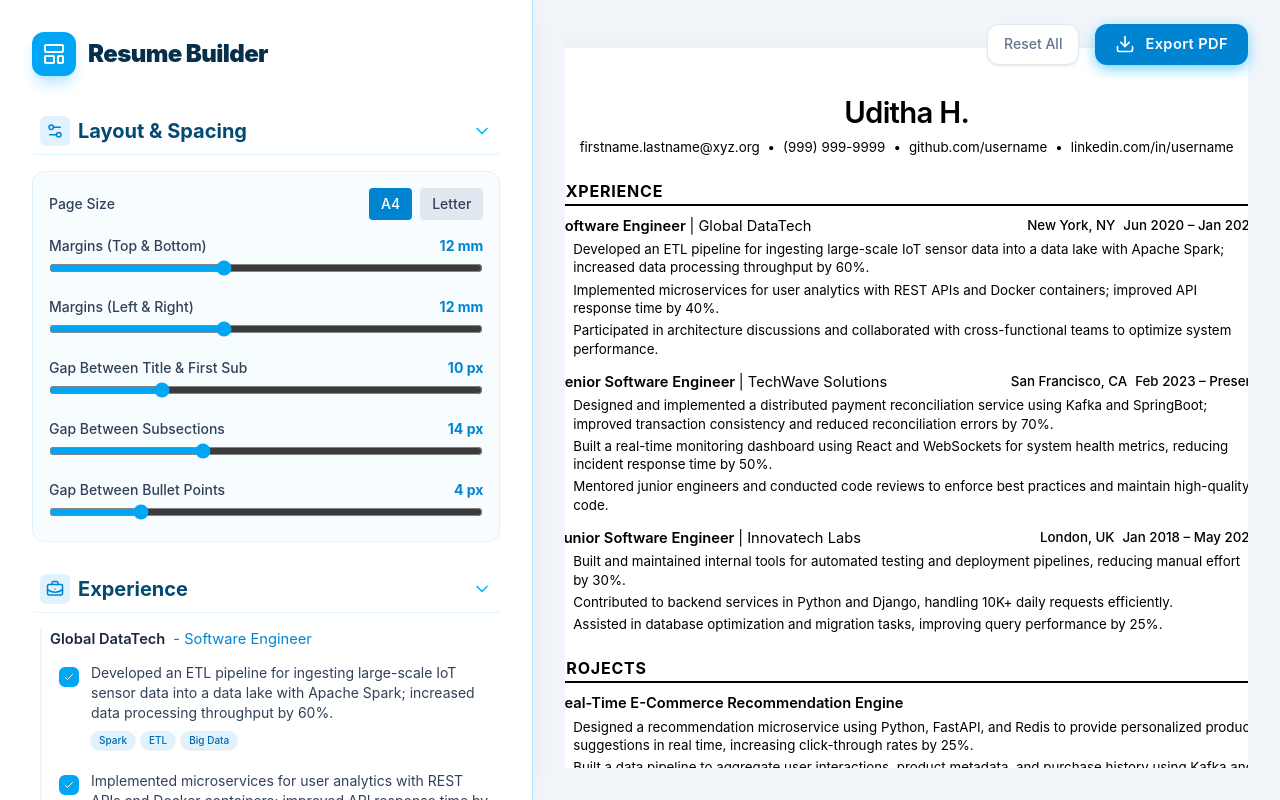
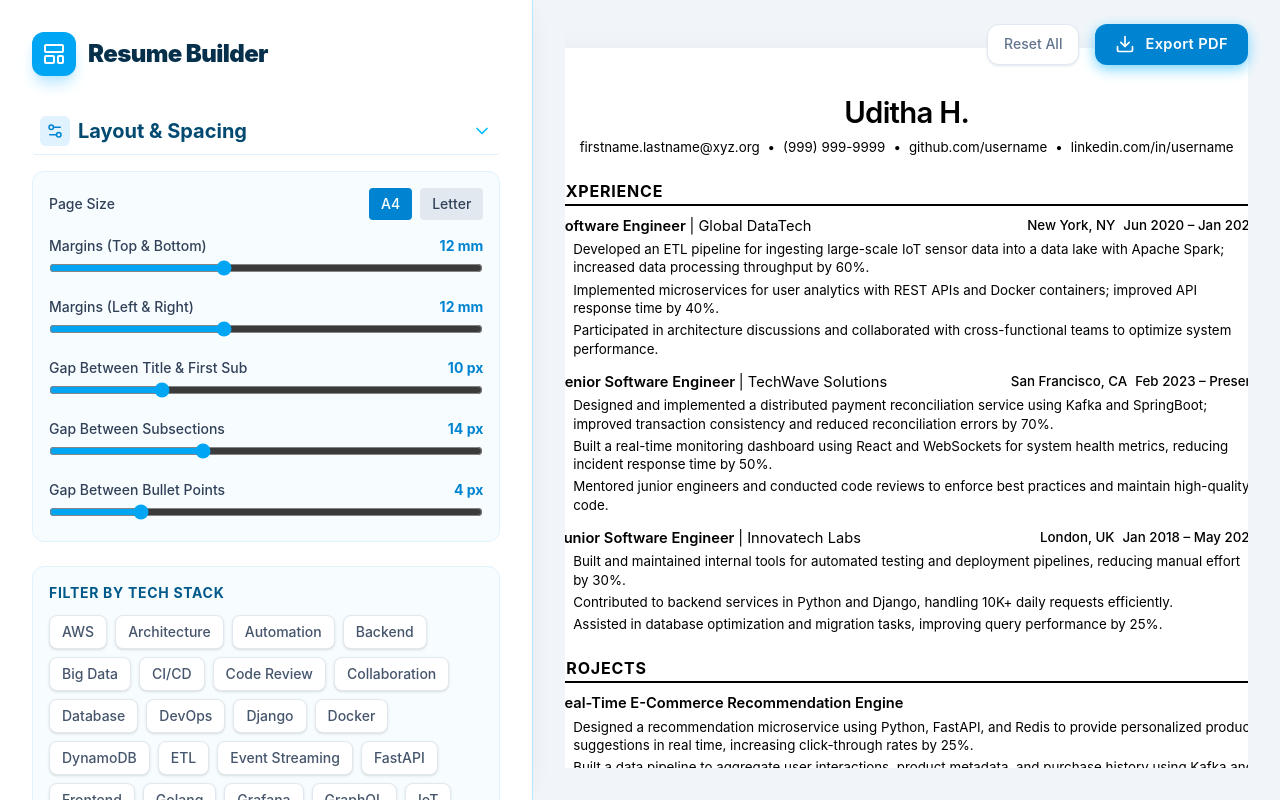
Before and after one commit to ulkpro/ResumeForge, a React (Vite) app: page / in a window 1280 px wide. Built offline with nearby package versions, Linux system fonts and the light colour scheme.

Commit message:
color and font changes

```diff
--- a/src/components/editor/Sidebar.tsx
+++ b/src/components/editor/Sidebar.tsx
@@ -66,7 +66,7 @@
                 {!collapsedSections['layoutControls'] && <LayoutControls layout={layout} setLayout={setLayout} />}
             </div>
 
-            {/* <TagFilters allTags={allTags} selectedTags={selectedTags} onToggle={onTagToggle} onClear={() => onClearTags()} /> */}
+            <TagFilters allTags={allTags} selectedTags={selectedTags} onToggle={onTagToggle} onClear={() => onClearTags()} />
 
             <div className="space-y-6 pb-20">
                 {renderSection(experienceData, "Experience", "experience", BriefcaseBusiness)}
```
